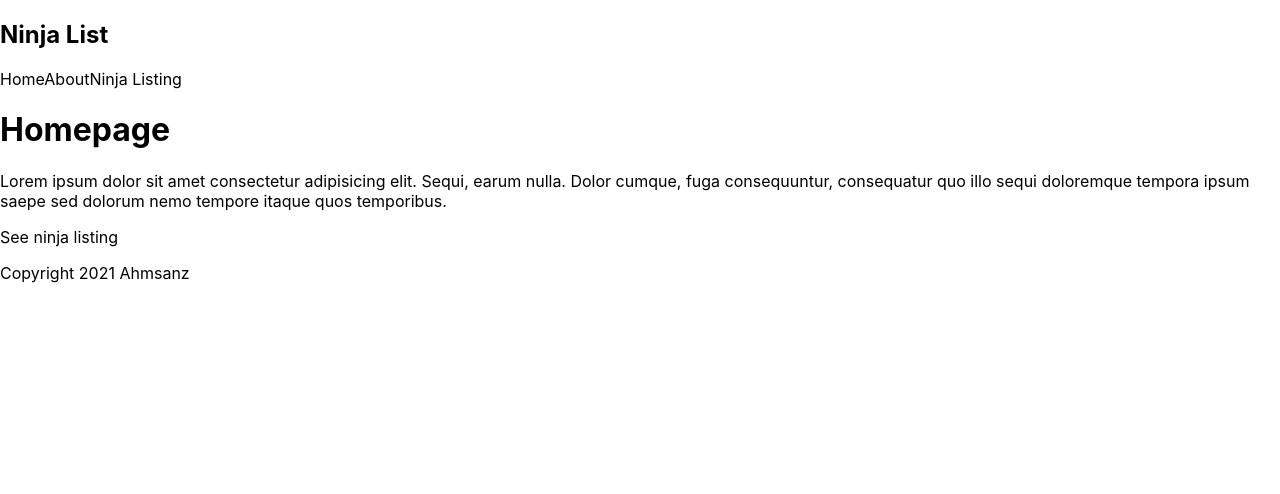
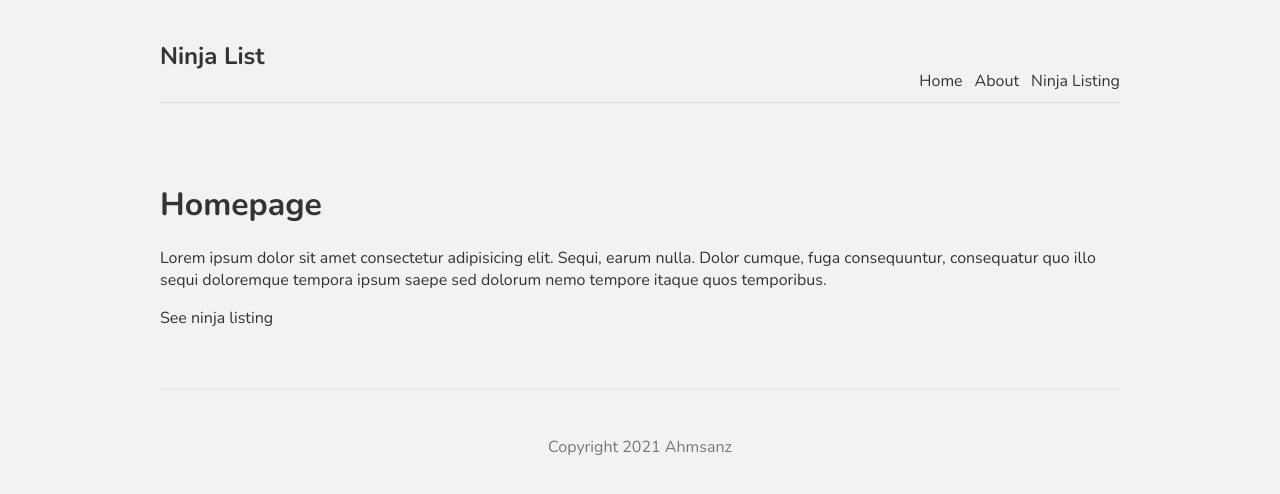
Before and after one commit to Ahmsanz/nextTest, a Next.js app: page / in a window 1280 px wide. Shown: the top 494 px of the page. Built offline with nearby package versions, Linux system fonts and the light colour scheme.

Commit message:
global styles applied

```diff
--- a/comps/footer.tsx
+++ b/comps/footer.tsx
@@ -4,9 +4,9 @@
 
 const Footer: React.FunctionComponent<FooterProps> = () => {
     return (
-        <div>
+        <footer>
             <p>Copyright 2021 Ahmsanz</p>
-        </div>
+        </footer>
      );
 }
 
--- a/styles/globals.css
+++ b/styles/globals.css
@@ -1,16 +1,37 @@
-html,
+@import url('https://fonts.googleapis.com/css2?family=Nunito:wght@300;400;600;700&display=swap');
+
 body {
-  padding: 0;
-  margin: 0;
-  font-family: -apple-system, BlinkMacSystemFont, Segoe UI, Roboto, Oxygen,
-    Ubuntu, Cantarell, Fira Sans, Droid Sans, Helvetica Neue, sans-serif;
+  background: #f2f2f2;
+  color: #333;
+  font-family: "Nunito";
 }
-
 a {
-  color: inherit;
+  color: #333;
   text-decoration: none;
 }
-
-* {
-  box-sizing: border-box;
+.content {
+  max-width: 960px;
+  margin: 0 auto;
 }
+nav {
+  margin: 10px auto 80px;
+  padding: 10px 0;
+  display: flex;
+  justify-content: flex-end;
+  align-items: flex-end;
+  border-bottom: 1px solid #ddd;
+}
+nav a {
+  margin-left: 12px;
+}
+nav .logo {
+  margin-right: auto;
+}
+footer {
+  display: block;
+  text-align: center;
+  padding: 30px 0;
+  margin-top: 60px;
+  color: #777;
+  border-top: 1px solid #eaeaea;
+}
```
